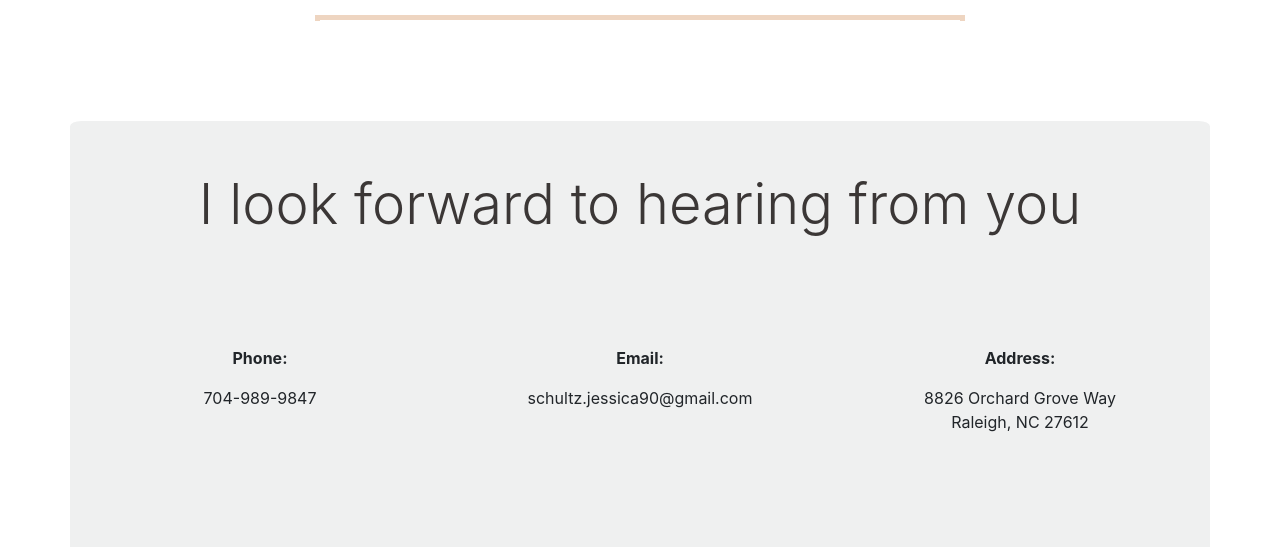
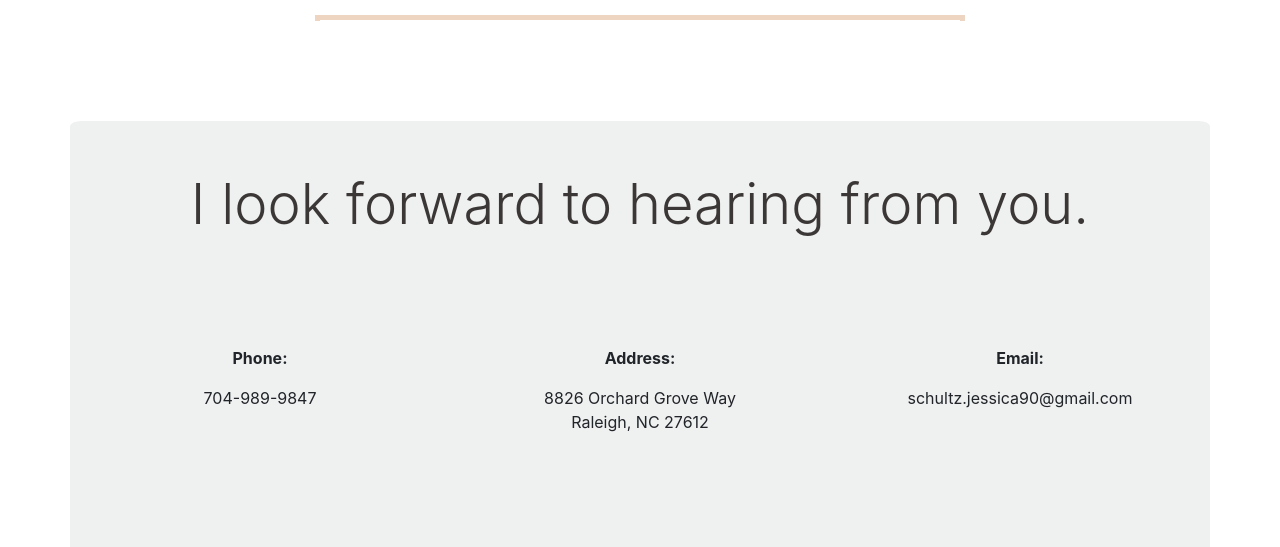
Before and after one commit to JessSchultz/CityofDurham, a plain HTML site: page index.html in a window 1280 px wide. Shown: the part 4720-5267 px from the top of the page. Drawn offline with nearby package versions, Linux system fonts and the light colour scheme; a script that the page names is missing.

Commit message:
Update contact section
Switch position of address and email. Added a period (.) to the headline

```diff
--- a/index.html
+++ b/index.html
@@ -376,19 +376,19 @@
   <!-- BUTTON IN HEADER WILL DERICT USER HERE -->
   <div id="contact" class="container contact-info-section">
 
-    <h2 class="display-4">I look forward to hearing from you</h2>
+    <h2 class="display-4">I look forward to hearing from you.</h2>
     <div class="row">
       <div class="col">
         <p class="contact-type">Phone:</p>
         <p>704-989-9847</p>
       </div>
       <div class="col">
+        <p class="contact-type">Address:</p>
+        <p>8826 Orchard Grove Way <br>Raleigh, NC 27612</p>
+      </div>
+      <div class="col">
         <p class="contact-type">Email:</p>
         <p>schultz.jessica90@gmail.com</p>
-      </div>
-      <div class="col">
-        <p class="contact-type">Address:</p>
-        <p>8826 Orchard Grove Way <br>Raleigh, NC 27612</p>
       </div>
     </div>
 
```
